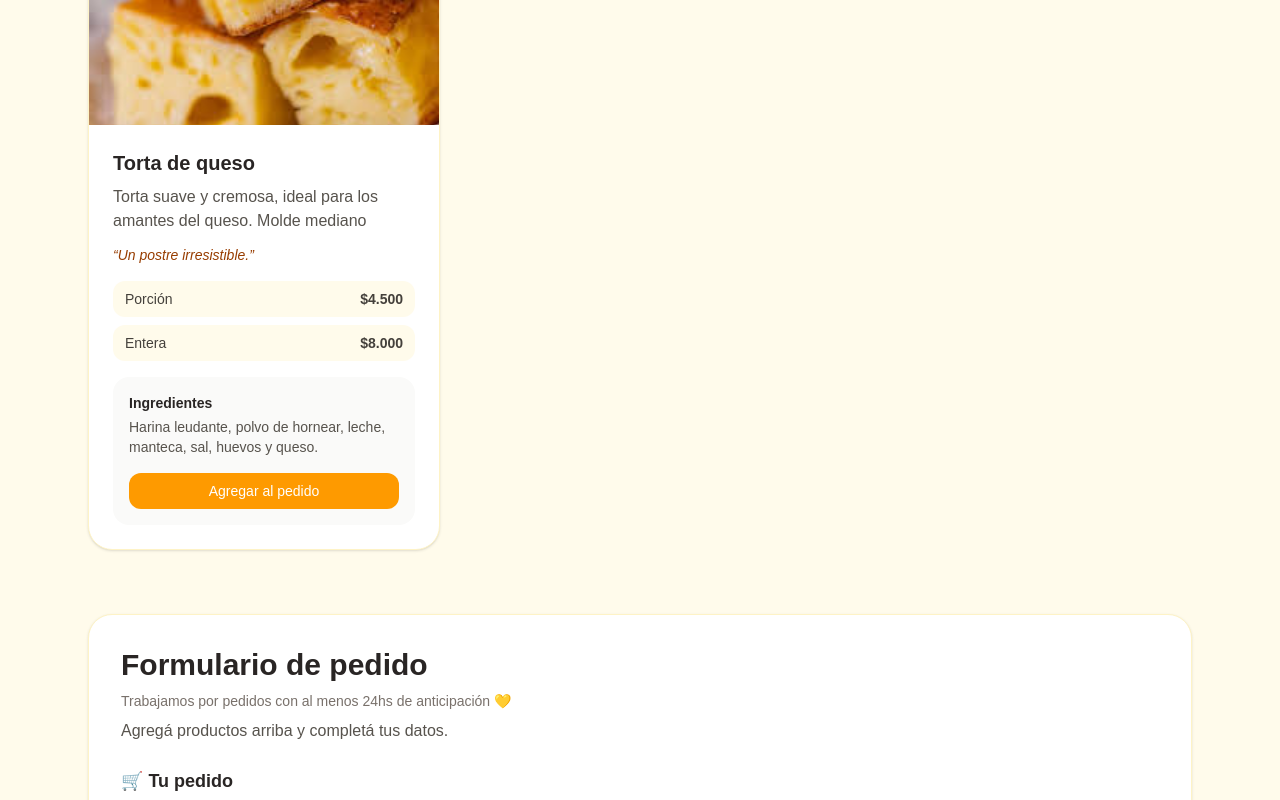
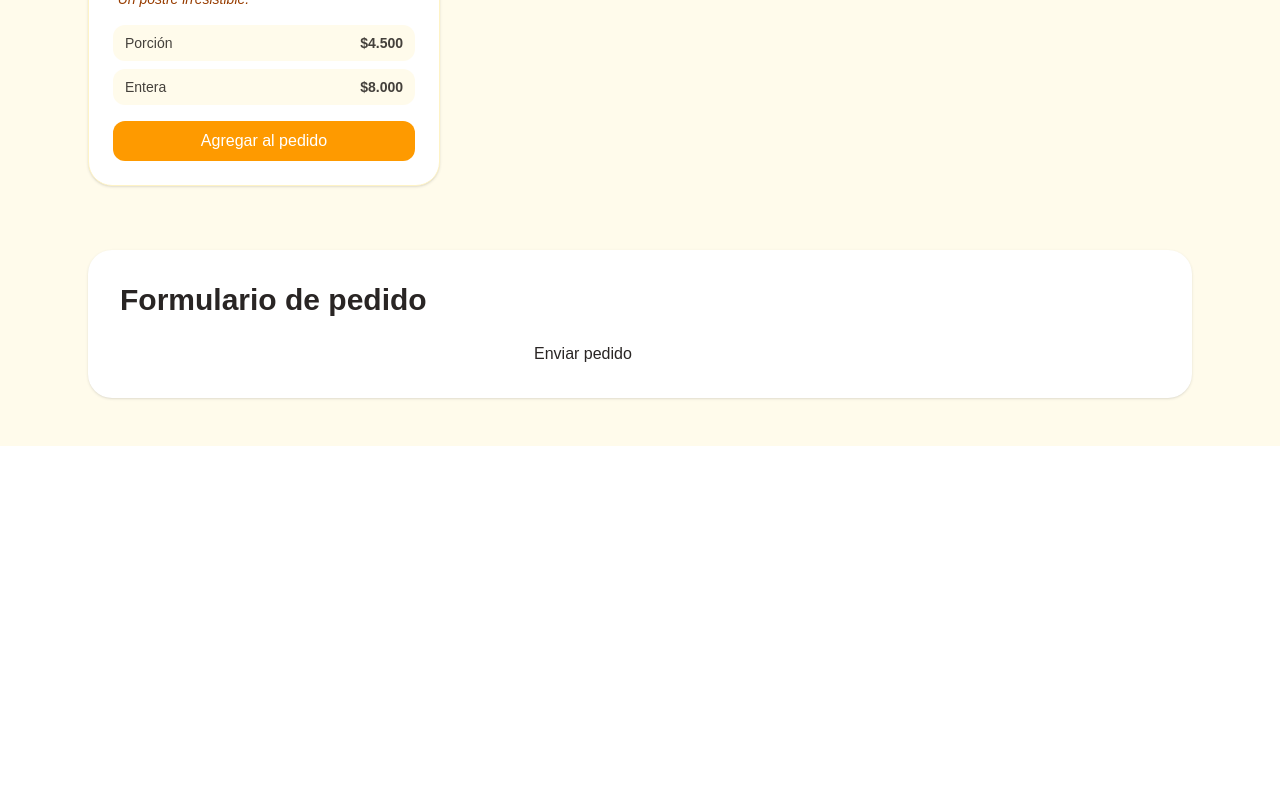
Before and after one commit to Zarzaandres/panaderia-carlita, a Next.js app: page / in a window 1280 px wide. Shown: the part 2000-2800 px from the top of the page. After the commit the page ends 2446 px from the top, so only its background shows below. Built offline with nearby package versions, Linux system fonts and the light colour scheme.

Commit message:
actulizar cambios

```diff
--- a/app/page.tsx
+++ b/app/page.tsx
@@ -248,162 +248,76 @@ return (
       </header>
 
       <main className="mx-auto max-w-6xl px-6 py-12">
+
+  {/* PRODUCTOS */}
   <section id="productos">
     <div className="mb-8">
       <h2 className="text-3xl font-bold">Nuestros productos</h2>
-            <p className="mt-2 text-stone-600">Cada producto puede llevar imagen, frase corta e ingredientes.</p>
+      <p className="mt-2 text-stone-600">
+        Cada producto puede llevar imagen, frase corta e ingredientes.
+      </p>
     </div>
 
     <div className="grid gap-6 md:grid-cols-2 xl:grid-cols-3">
       {productos.map((producto) => (
         <div key={producto.id} className="overflow-hidden rounded-3xl bg-white shadow-sm border border-amber-100">
+
           <img src={producto.imagen} alt={producto.nombre} className="h-56 w-full object-cover" />
+
           <div className="p-6">
             <h3 className="text-xl font-semibold">{producto.nombre}</h3>
             <p className="mt-2 text-stone-600">{producto.descripcion}</p>
-                  <p className="mt-3 text-sm font-medium italic text-amber-800">“{producto.frase}”</p>
+            <p className="mt-3 text-sm italic text-amber-800">“{producto.frase}”</p>
 
             <div className="mt-4 space-y-2 text-sm text-stone-700">
               {producto.variantes.map((variante) => (
-                      <div key={variante.nombre} className="flex items-center justify-between rounded-xl bg-amber-50 px-3 py-2">
+                <div key={variante.nombre} className="flex justify-between bg-amber-50 px-3 py-2 rounded-xl">
                   <span>{variante.nombre}</span>
-                        <span className="font-semibold">${variante.precio.toLocaleString('es-AR')}</span>
+                  <span className="font-semibold">
+                    ${variante.precio.toLocaleString('es-AR')}
+                  </span>
                 </div>
               ))}
             </div>
 
-                  <div className="mt-4 rounded-2xl bg-stone-50 p-4 text-sm text-stone-600">
-                    <p className="font-semibold text-stone-800">Ingredientes</p>
-                    <p className="mt-1">{producto.ingredientes}</p>
             <button
               onClick={() => agregarAlCarrito(producto)}
-  className="mt-4 w-full bg-amber-500 text-white py-2 rounded-xl hover:bg-amber-600 transition"
+              className="mt-4 w-full bg-amber-500 text-white py-2 rounded-xl"
             >
               Agregar al pedido
             </button>
           </div>
-                </div>
+
         </div>
       ))}
     </div>
-        </section> {/* cierre de productos */}
+  </section>
 
-    <section id="pedido" className="mt-16 rounded-3xl bg-white p-8 shadow-sm border border-amber-100">
+  {/* PEDIDO */}
+  <section id="pedido" className="mt-16 bg-white p-8 rounded-3xl shadow-sm">
+
     <h2 className="text-3xl font-bold">Formulario de pedido</h2>
 
-  <p className="text-sm text-stone-500 mt-2">
-    Trabajamos por pedidos con al menos 24hs de anticipación 💛
-  </p>
-
-  <p className="mt-2 text-stone-600">
-    Agregá productos arriba y completá tus datos.
-  </p>
-
-  {/* 🛒 CARRITO */}
+    {/* CARRITO */}
     <div className="mt-6">
-    <p className="font-semibold text-lg">🛒 Tu pedido</p>
-
-    {carrito.length === 0 && (
-      <p className="text-sm text-stone-500 mt-2">
-        No agregaste productos todavía
-      </p>
-    )}
-
-    {carrito.map((item, index) => (
-      <div
-        key={index}
-        className="flex justify-between items-center text-sm bg-amber-50 px-4 py-2 rounded-xl mt-2"
-      >
-        <span>
-          {item.nombre} x{item.cantidad}
-        </span>
-
-        <button
-          onClick={() => eliminarProducto(index)}
-          className="text-red-500 hover:text-red-700 font-bold"
-        >
-          ❌
-        </button>
+      {carrito.map((item, i) => (
+        <div key={i} className="flex justify-between bg-amber-50 p-2 rounded mt-2">
+          <span>{item.nombre} x{item.cantidad}</span>
+          <button onClick={() => eliminarProducto(i)}>❌</button>
         </div>
       ))}
     </div>
 
-  {/* 👤 DATOS */}
-  <div className="mt-8 grid gap-6 md:grid-cols-2">
+    {/* DATOS */}
+    <input value={nombre} onChange={(e) => setNombre(e.target.value)} />
+    <input value={telefono} onChange={(e) => setTelefono(e.target.value)} />
 
-    <div>
-      <label className="mb-2 block text-sm font-medium">Nombre</label>
-      <input
-        value={nombre}
-        onChange={(e) => setNombre(e.target.value)}
-        className="w-full rounded-2xl border border-stone-300 px-4 py-3"
-      />
-    </div>
+    <a href={`https://wa.me/${whatsappNumero}?text=${Whatsapp}`}>
+      Enviar pedido
+    </a>
 
-    <div>
-      <label className="mb-2 block text-sm font-medium">Teléfono</label>
-      <input
-        value={telefono}
-        onChange={(e) => setTelefono(e.target.value)}
-        className="w-full rounded-2xl border border-stone-300 px-4 py-3"
-      />
-    </div>
+  </section>
 
-    <div>
-      <label className="mb-2 block text-sm font-medium">Fecha deseada</label>
-      <input
-        value={fecha}
-        min={fechaMinima}
-        onChange={(e) => setFecha(e.target.value)}
-        type="date"
-        className="w-full rounded-2xl border border-stone-300 px-4 py-3"
-      />
-    </div>
-
-  </div>
-
-  {/* 📝 NOTA */}
-  <div className="mt-6">
-    <label className="mb-2 block text-sm font-medium">Nota adicional</label>
-    <textarea
-      value={nota}
-      onChange={(e) => setNota(e.target.value)}
-      className="min-h-[120px] w-full rounded-2xl border border-stone-300 px-4 py-3"
-    />
-  </div>
-
-  {/* 💰 TOTAL */}
-  <div className="mt-8 grid gap-4 md:grid-cols-2">
-    <div className="rounded-2xl bg-amber-50 p-5 text-stone-700">
-      <p className="font-semibold">WhatsApp de pedidos</p>
-      <p className="mt-2">3794210853</p>
-    </div>
-
-    <div className="rounded-2xl bg-stone-900 p-5 text-white">
-      <p className="font-semibold">Total estimado</p>
-      <p className="mt-2 text-2xl font-bold">
-        ${total.toLocaleString('es-AR')}
-      </p>
-    </div>
-  </div>
-
-  {/* ⚠️ VALIDACIÓN */}
-  {carrito.length === 0 && (
-    <p className="text-red-500 mt-4">
-      Agregá al menos un producto antes de enviar el pedido
-    </p>
-  )}
-
-  {/* 📲 BOTÓN WHATSAPP */}
-  <a
-    href={`https://wa.me/${whatsappNumero}?text=${Whatsapp}`}
-    target="_blank"
-    rel="noreferrer"
-    className="mt-6 inline-block rounded-2xl bg-green-600 px-6 py-3 font-medium text-white shadow hover:scale-[1.02] transition"
-  >
-    Enviar pedido por WhatsApp
-  </a>
-</section>
 </main>
     </div>
   );
```
Lines whose indentation alone changed are shown as unchanged.
